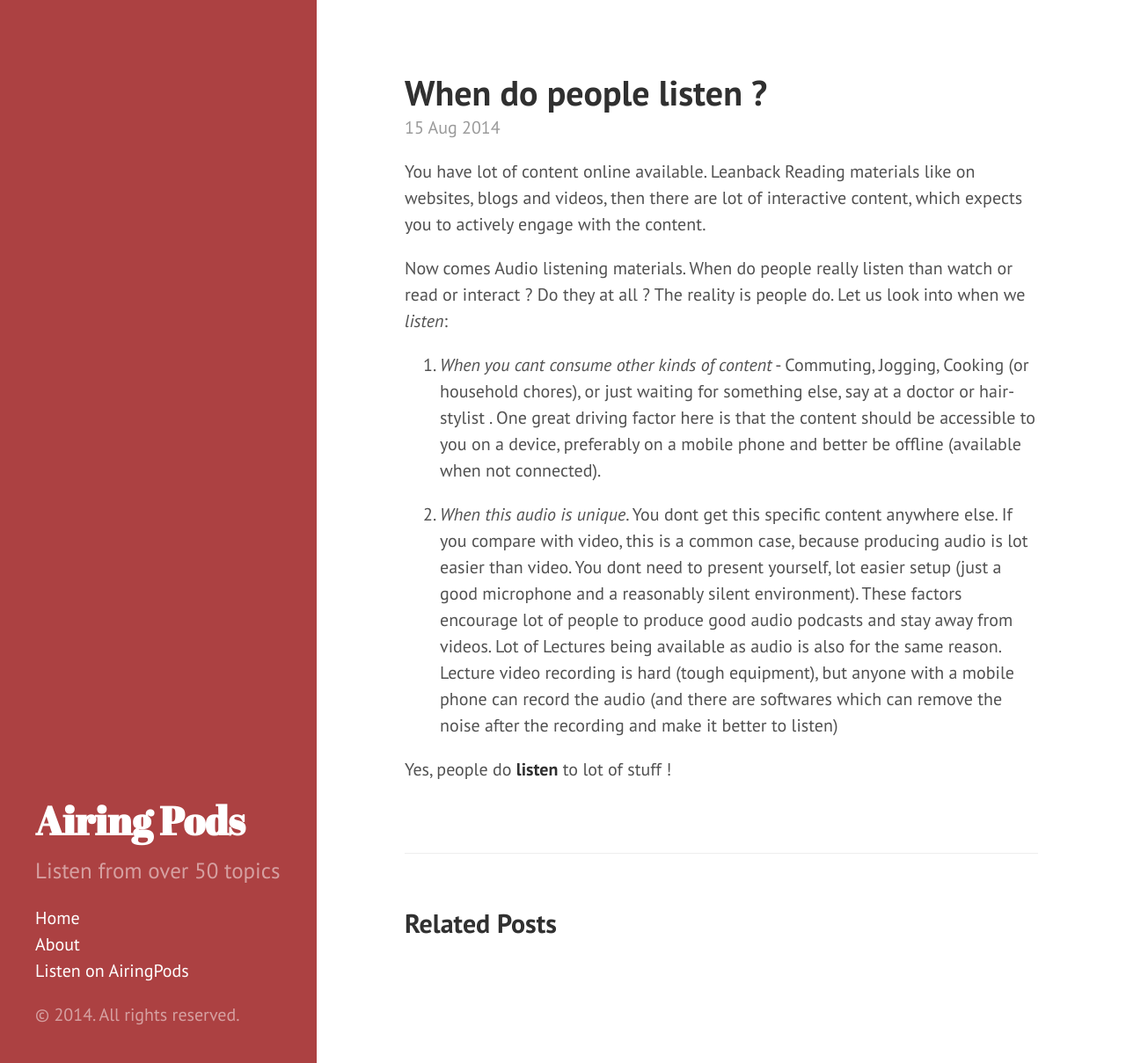
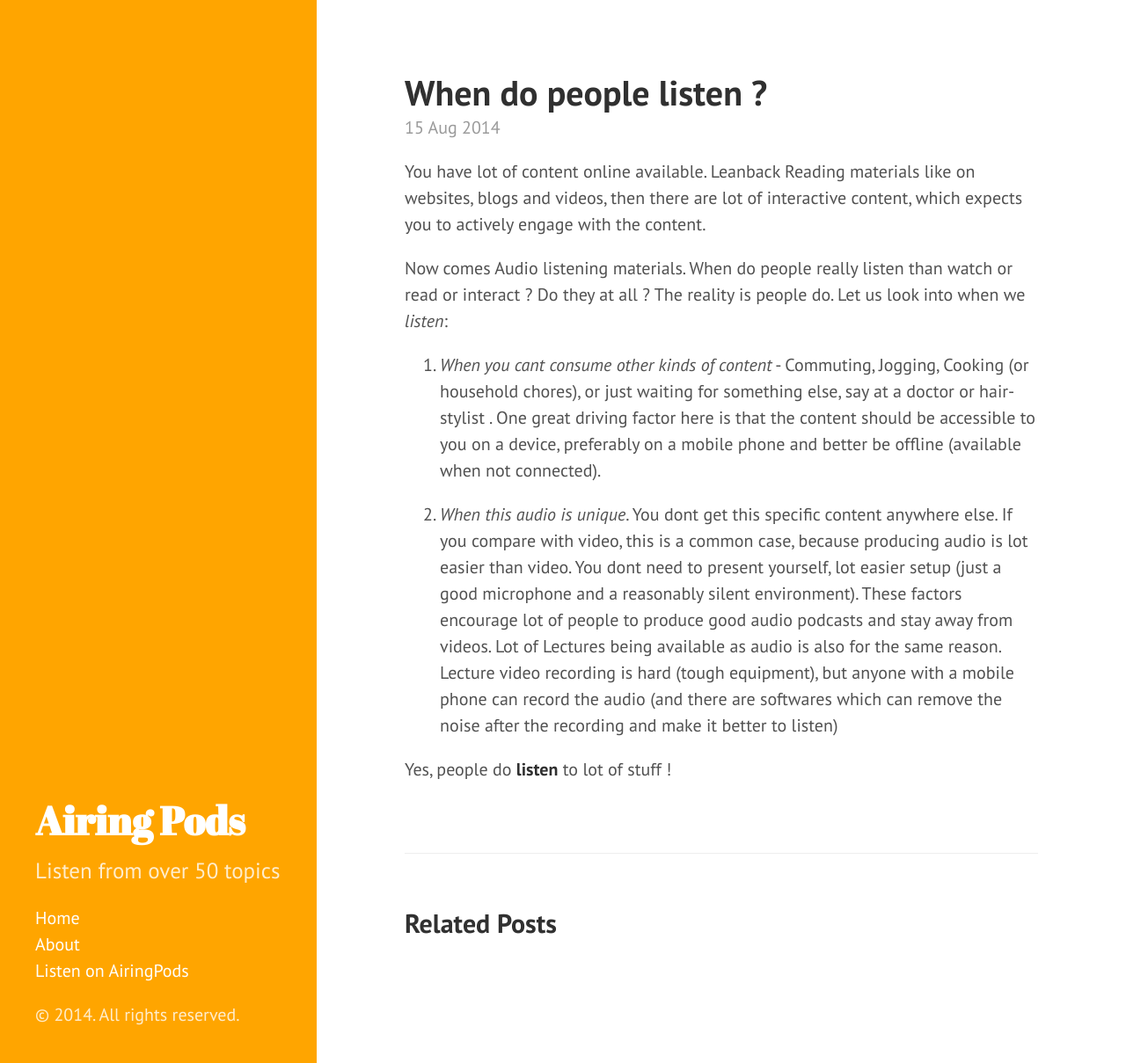
Before and after one commit to airingpods/blog, a Jekyll site: the page built from _posts/2014-08-15-when-do-people-listen.md, in a window 1280 px wide and 1209 px high. Shown: the whole window at 88% size. Built offline with Jekyll 4.4.1, drawn with Linux system fonts in a browser that asks for light colours; Markdown is read by kramdown in place of the engine named in the settings.

Commit message:
Orange theme

```diff
--- a/_layouts/default.html
+++ b/_layouts/default.html
@@ -3,7 +3,7 @@
 
   {% include head.html %}
 
-  <body class="theme-base-08">
+  <body class="theme-base-orange">
 
     {% include sidebar.html %}
 
--- a/public/css/hyde.css
+++ b/public/css/hyde.css
@@ -56,7 +56,7 @@ html {
 .sidebar {
   text-align: center;
   padding: 2rem 1rem;
-  color: rgba(255,255,255,.5);
+  color: rgba(255,255,255,.8);
   background-color: #202020;
 }
 @media (min-width: 48em) {
@@ -247,3 +247,12 @@ a.sidebar-nav-item:focus {
 .theme-base-0f .related-posts li a:hover {
   color: #8f5536;
 }
+
+/* Orange */
+.theme-base-orange .sidebar {
+  background-color: #FFA500;
+}
+.theme-base-orange .content a,
+.theme-base-orange .related-posts li a:hover {
+  color: #FFA500;
+}
```
